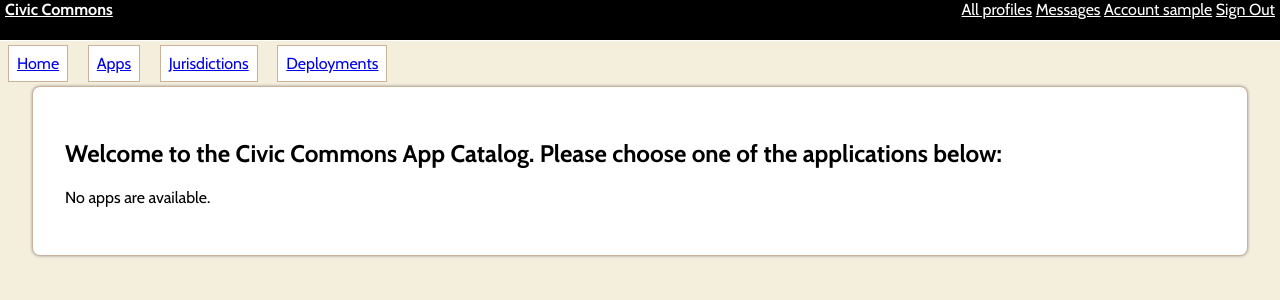
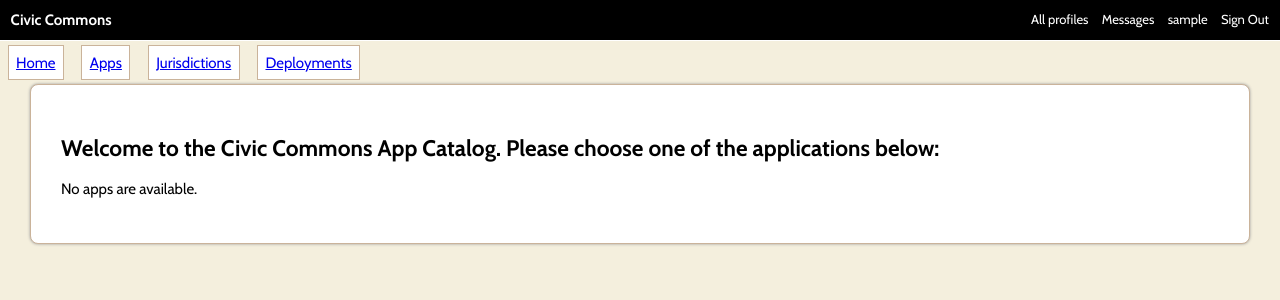
Before and after one commit to CivComs/commons_site, a Django app: page / in a window 1280 px wide. Shown: the top 300 px of the page. Run offline with Django 3.2, Linux system fonts and the light colour scheme; the visitor is signed in with stand-in values (Sample User, id 1); data that the repository does not hold is empty; parts of the project's set-up code (start-up, migrations or seed data) failed here and were passed over.

Commit message:
Minor appearance tweaks to the top bar.

```diff
--- a/commons_project/static/css/style.css
+++ b/commons_project/static/css/style.css
@@ -2,6 +2,7 @@ body {
     background-color: #F4EFDD;
     margin: 0px;
     font-family: 'Cabin','Gill Sans','Gill Sans MT','Helvetica Neue','Helvetica',Arial,sans-serif;
+    font-size: 62.5%;
 }
 
 #main {
@@ -16,25 +17,39 @@ body {
     -webkit-box-shadow: 0 0 3px #999;
     box-shadow: 0 0 3px #999;
     clear: both;
+    font-size: 1.5em;
     }
 
 header {
     background-color: #000;
-    height: 40px;
+    height: 4em;
     border-bottom: 1px solid white;
     color: white;
-    padding: 0 5px;
 }
 
 header a {
     color: white;
+    text-decoration: none;
 }
+
+header a:hover {
+    color: green;
+    text-decoration: underline;
+}
+
+
+header li {
+    font-size: 1.3em;
+    margin: 0.85em;
+    margin-left: 0em;
+}
+
 #logo {
-    margin: 0px;
+    margin: 0.7em;
     display: block;
     float: left;
-    font-size: 1em;
     color: white;
+    font-size: 1.5em;
 }
 
 #user {
@@ -61,6 +76,7 @@ nav ul li {
     float: none;
     list-style-type: none;
     padding: 0.5em;
+    font-size: 1.5em;
 }
 
 nav ul li a {
--- a/commons_project/templates/topbar.html
+++ b/commons_project/templates/topbar.html
@@ -4,7 +4,7 @@
         {% if user.is_authenticated %}
           <li><a href="{% url userena_profile_list %}">All profiles</span></a></li>
           <li><a href="{% url userena_umessages_list %}">Messages</span></a></li>
-          <li><a href="{% url userena_profile_detail user.username %}">Account {{ user.username }}</span></a></li>
+          <li><a href="{% url userena_profile_detail user.username %}">{{ user.username }}</span></a></li>
           <li><a href="{% url userena_signout %}"><span>Sign Out</span></a></li>
           {% else %}
           <li><a href="{% url userena_signup %}"><span>Join Today</span></a></li>
```
